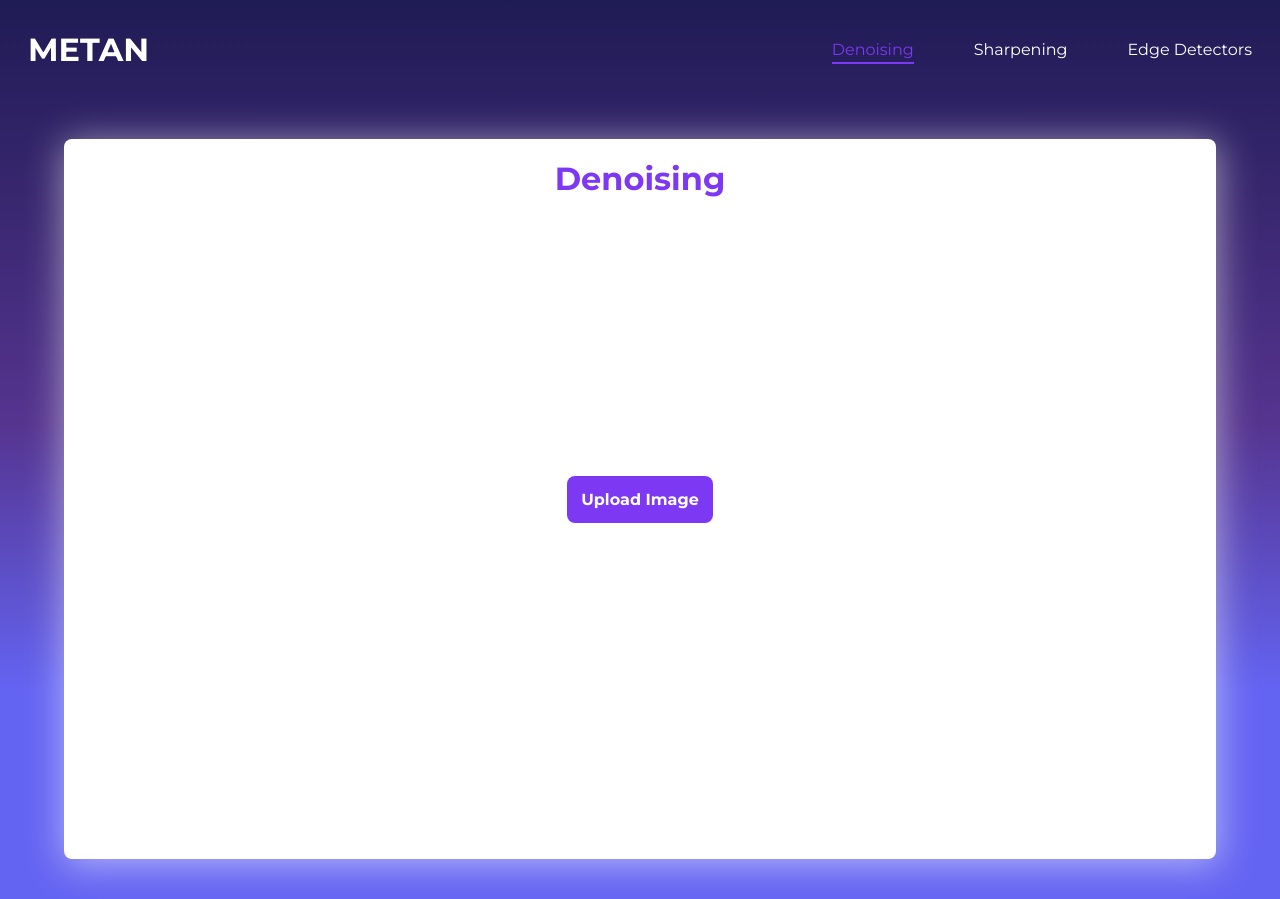
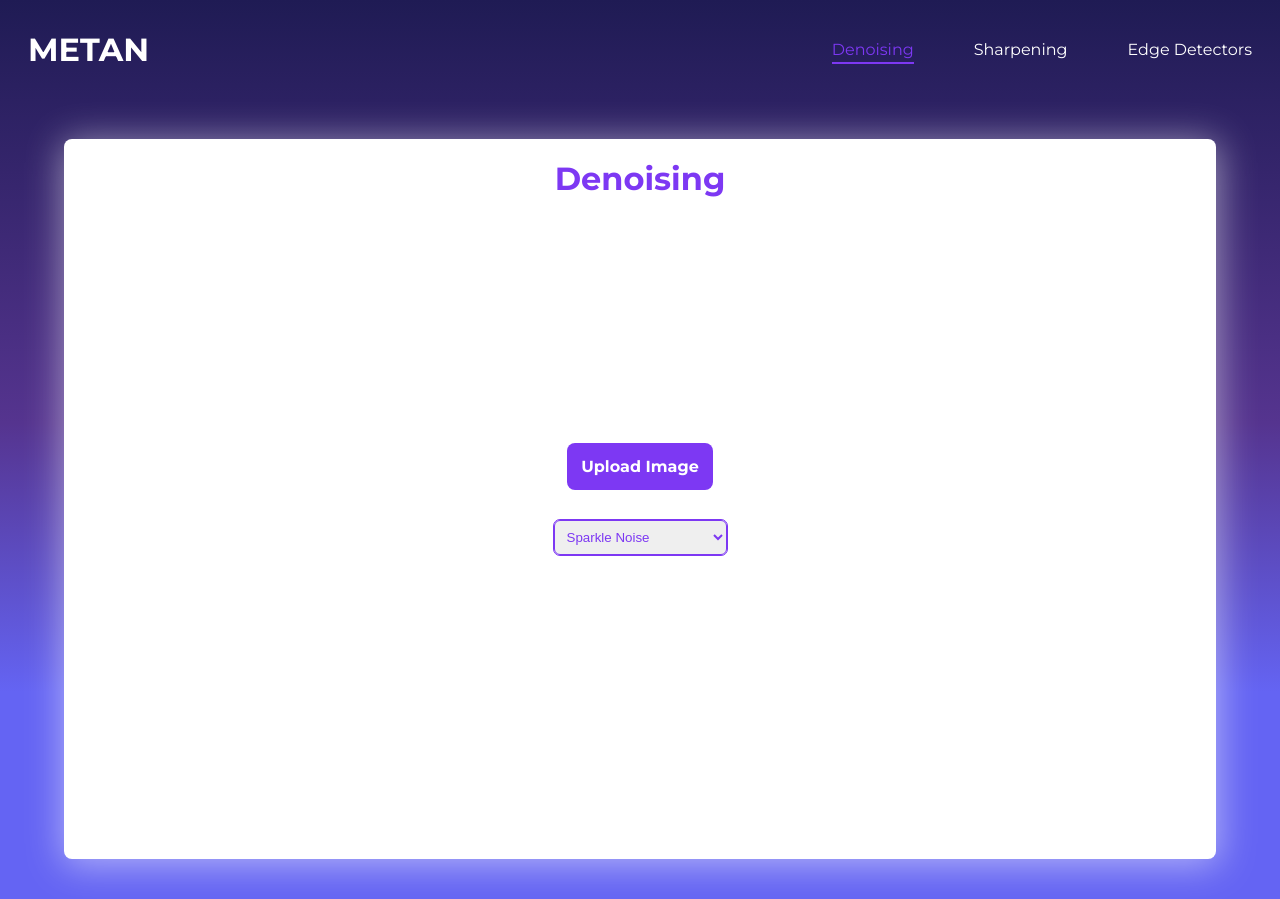
Before and after one commit to Havold/CS405-Image-Captioning, a React (Create React App) app: page /denoising in a window 1280 px wide. Built offline with nearby package versions, Linux system fonts and the light colour scheme.

Commit message:
Add upload and denoise/sharpen image function.

```diff
--- a/package.json
+++ b/package.json
@@ -3,6 +3,7 @@
   "version": "0.1.0",
   "private": true,
   "dependencies": {
+    "@tanstack/react-query": "^5.59.0",
     "@testing-library/jest-dom": "^5.17.0",
     "@testing-library/react": "^13.4.0",
     "@testing-library/user-event": "^13.5.0",
--- a/src/App.js
+++ b/src/App.js
@@ -4,9 +4,12 @@ import Home from "./pages/Home/Home";
 import Denoising from "./pages/Denoising/Denoising";
 import Sharpening from "./pages/Sharpening/Sharpening";
 import EdgeDetectors from "./pages/EdgeDetectors/EdgeDetectors";
-import './styles.scss'
+import { QueryClientProvider, QueryClient } from "@tanstack/react-query";
+import "./styles.scss";
 
 function App() {
+  const queryClient = new QueryClient();
+
   const Layout = () => {
     return (
       <div className="layout">
@@ -41,9 +44,11 @@ function App() {
     },
   ]);
   return (
-    <div className="App">
-      <RouterProvider router={router} />
-    </div>
+    <QueryClientProvider client={queryClient}>
+      <div className="App">
+        <RouterProvider router={router} />
+      </div>
+    </QueryClientProvider>
   );
 }
 
--- a/src/pages/Denoising/Denoising.jsx
+++ b/src/pages/Denoising/Denoising.jsx
@@ -1,15 +1,52 @@
 import { useEffect, useState } from "react";
+import { makeRequest } from "../../axios";
 import "./denoising.scss";
+import { useMutation, useQuery, useQueryClient } from "@tanstack/react-query";
 
 const Denoising = () => {
   const [image, setImage] = useState(null);
+  const [noiseType, setNoiseType] = useState("sparkle-noise");
+  const [isLoading, setIsLoading] = useState(false);
+  const queryClient = useQueryClient();
+  const { isPending, error, data } = useQuery({
+    queryKey: ["denoise"],
+    queryFn: () => {
+      if (image) {
+        const formData = new FormData();
+        formData.append("image", image);
+        return makeRequest
+          .post("/denoising?type=" + noiseType, formData)
+          .then((res) => {
+            setIsLoading(false);
+            return res.data;
+          });
+      }
+      return null;
+    },
+  });
+
+  const mutation = useMutation({
+    mutationFn: (newImage) => {
+      newImage.preview = URL.createObjectURL(newImage);
+      setImage(newImage);
+    },
+    onSuccess: () => {
+      queryClient.invalidateQueries({ queryKey: ["denoise"] });
+    },
+  });
 
   const handleUploadFile = (e) => {
     const file = e.target.files[0];
+    console.log(file);
     if (file) {
-      file.preview = URL.createObjectURL(file);
-      setImage(file);
+      setIsLoading(true);
+      mutation.mutate(file);
     }
+  };
+
+  const handleChangeType = (e) => {
+    setNoiseType(e.target.value);
+    mutation.mutate(image);
   };
 
   useEffect(() => {
@@ -20,23 +57,6 @@ const Denoising = () => {
     };
   }, [image]);
 
-  const data = [
-    {
-      id: 1,
-      image: "/assets/images/picture-01.png",
-      name: "image",
-    },
-    {
-      id: 2,
-      image: "/assets/images/picture-01.png",
-      name: "image",
-    },
-    {
-      id: 3,
-      image: "/assets/images/picture-01.png",
-      name: "image",
-    },
-  ];
   return (
     <div className="denoising">
       <div className="container">
@@ -44,7 +64,19 @@ const Denoising = () => {
         <div className="content">
           <input type="file" id="uploadImage" onChange={handleUploadFile} />
           {!image ? (
+            <div className="upload">
               <label htmlFor="uploadImage">Upload Image</label>
+              <select
+                value={noiseType}
+                name="noiseType"
+                id="noiseType"
+                onChange={handleChangeType}
+              >
+                <option value="sparkle-noise">Sparkle Noise</option>
+                <option value="salt-pepper-noise">Salt And Pepper Noise</option>
+                <option value="gaussian-noise">Gaussian Noise</option>
+              </select>
+            </div>
           ) : (
             <div className="result">
               <div className="items">
@@ -52,20 +84,60 @@ const Denoising = () => {
                   <span>Original</span>
                   <img src={image.preview} alt="originalImage" />
                 </div>
+                {error ? (
+                  "Something went wrong!"
+                ) : isLoading ? (
+                  "Loading... "
+                ) : (
+                  <>
                     <div className="item">
-                  <span>Noisy (Gaussian)</span>
-                  <img src={image.preview} alt="NoisyImage" />
+                      <span>
+                        Noisy (
+                        {noiseType === "sparkle-noise"
+                          ? "Sparkle"
+                          : noiseType === "salt-pepper-noise"
+                          ? "Salt & Pepper"
+                          : "Gaussian"}
+                        )
+                      </span>
+                      <img
+                        src={"http://localhost:5000" + data.noise_image_url}
+                        alt="NoisyImage"
+                      />
                     </div>
                     <div className="item">
                       <span>Denoised (Mean)</span>
-                  <img src={image.preview} alt="MeanDenoisedImage" />
+                      <img
+                        src={
+                          "http://localhost:5000" + data.mean_filtered_image_url
+                        }
+                        alt="MeanDenoisedImage"
+                      />
                     </div>
                     <div className="item">
                       <span>Denoised (Median)</span>
-                  <img src={image.preview} alt="MedianDenoisedImage" />
+                      <img
+                        src={
+                          "http://localhost:5000" +
+                          data.median_filtered_image_url
+                        }
+                        alt="MedianDenoisedImage"
+                      />
                     </div>
+                  </>
+                )}
               </div>
               <label htmlFor="uploadImage">Upload Image</label>
+              <select
+                value={noiseType}
+                name="method"
+                id="method"
+                onChange={handleChangeType}
+              >
+                <option value="sparkle-noise">Sparkle Noise</option>
+                <option value="salt-pepper-noise">Salt And Pepper Noise</option>
+                <option value="gaussian-noise">Gaussian Noise</option>
+              </select>
             </div>
           )}
         </div>
--- a/src/pages/Denoising/denoising.scss
+++ b/src/pages/Denoising/denoising.scss
@@ -46,6 +46,23 @@
                 text-align: center;
             }
 
+            select {
+                width: fit-content;
+                border: 1px solid var(--primary);
+                outline: 1px solid var(--primary);
+                color: var(--primary);
+                padding: 8px;
+                border-radius: 6px;
+
+            }
+
+            .upload {
+                display: flex;
+                flex-direction: column;
+                align-items: center;
+                gap: 30px;
+            }
+
 
             .result {
                 display: flex;
--- a/src/pages/EdgeDetectors/edgeDetectors.scss
+++ b/src/pages/EdgeDetectors/edgeDetectors.scss
@@ -47,7 +47,7 @@
             }
 
             select {
-                width: 80px;
+                width: fit-content;
                 border: 1px solid var(--primary);
                 outline: 1px solid var(--primary);
                 color: var(--primary);
```
Also changed, not shown: 1 other file (tests, documents, lock files or other folders). Lines whose indentation alone changed are shown as unchanged.
